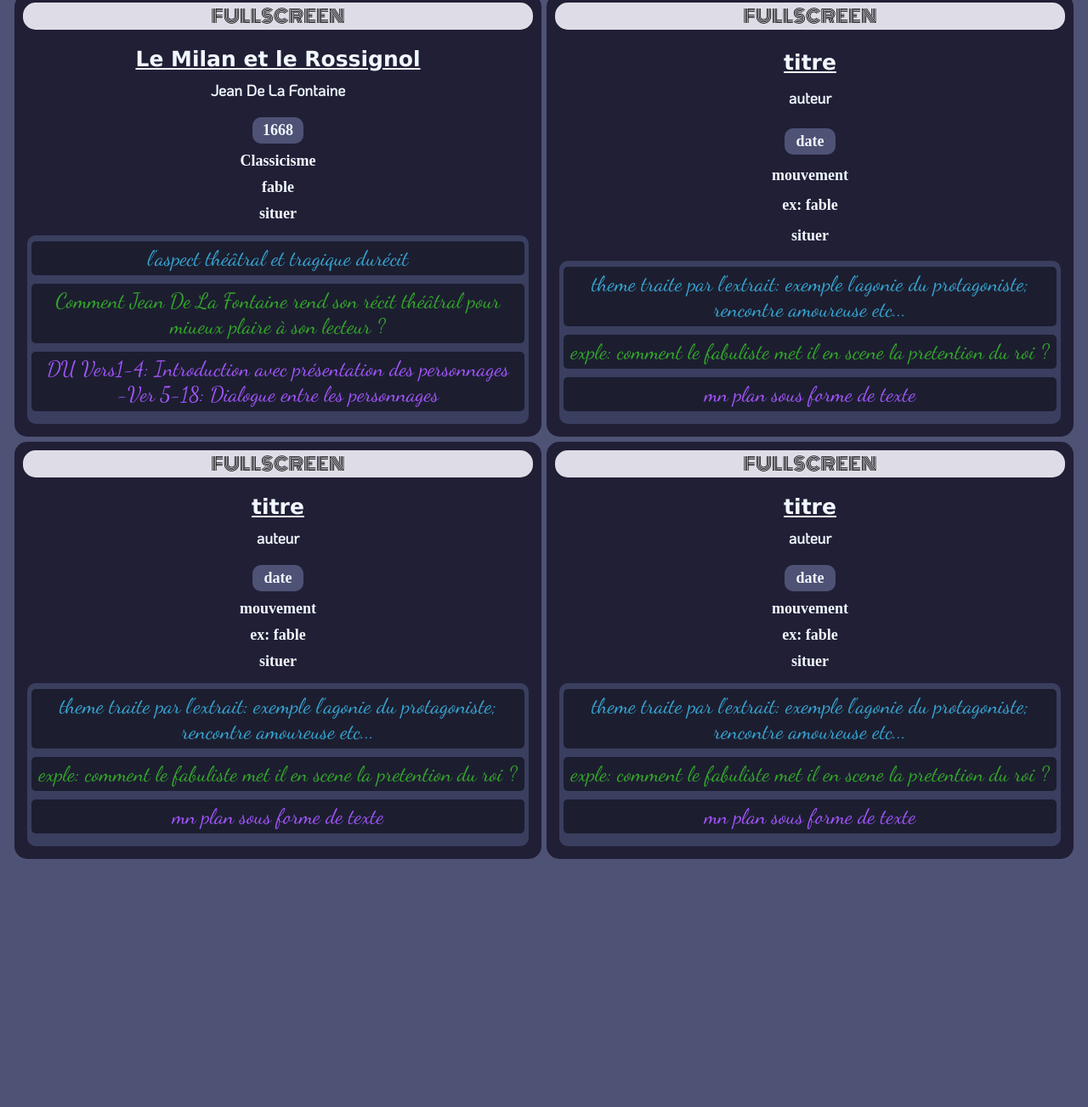
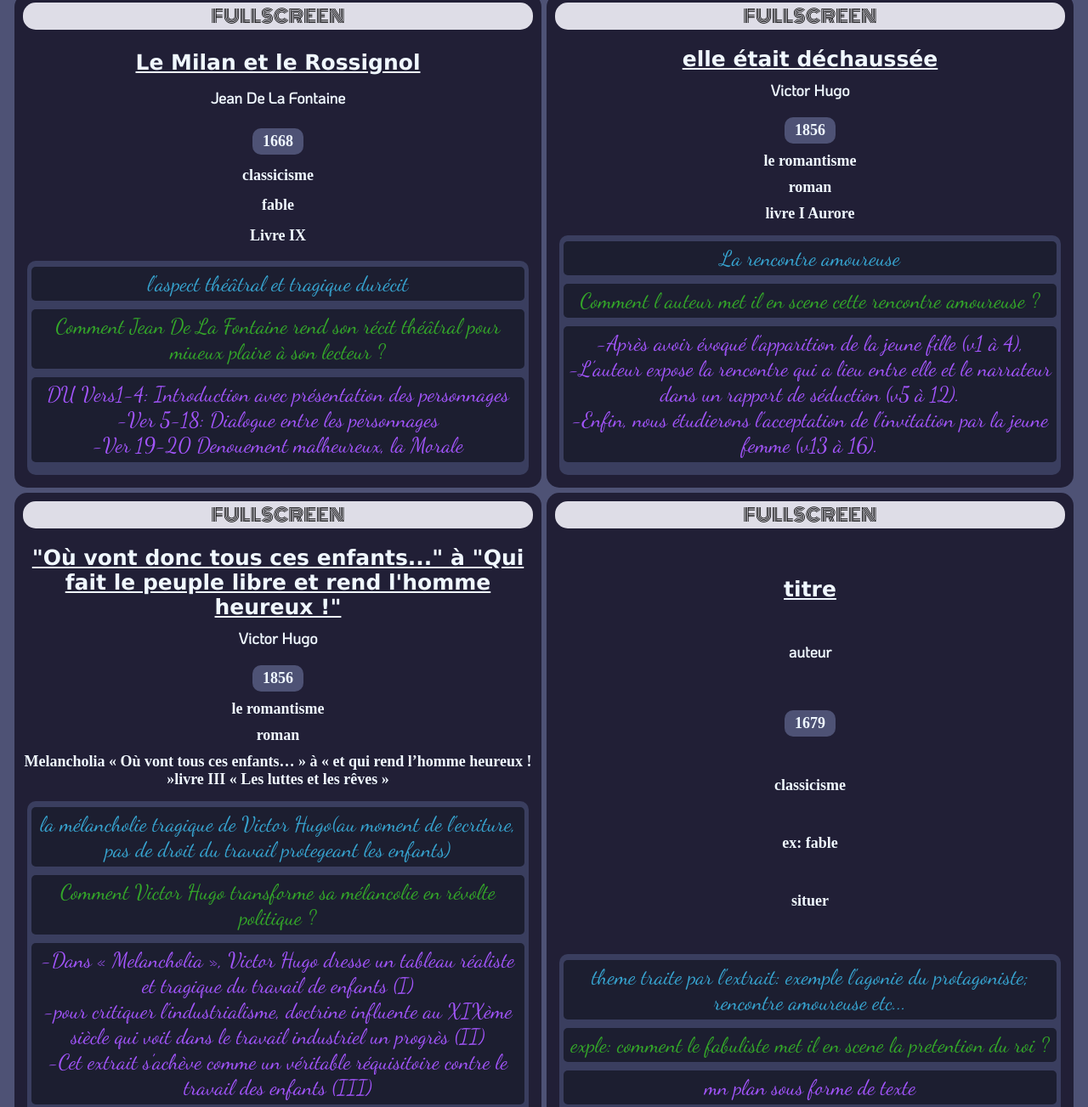
Before and after one commit to LucasSanchez82/oral-bac-fr, a plain HTML site: page index.html in a window 1280 px wide. Shown: the part 706-2009 px from the top of the page at 85% size. Before the commit the page ends 1740 px from the top, so only its background shows below. Drawn offline with Linux system fonts and the light colour scheme.

Commit message:
refresh update

```diff
--- a/data.json
+++ b/data.json
@@ -46,7 +46,7 @@
         "genre": "fable",
         "extrait": {
             "presentation": "presentation",
-            "situer": "situer"
+            "situer": "Livre IX"
         },
         "resume": {
             "personnages": "personnages en presence",
@@ -55,12 +55,51 @@
         },
         "theme": "l'aspect théâtral et tragique durécit",
         "problematique": "Comment Jean De La Fontaine rend son récit théâtral pour miueux plaire à son lecteur ?",
-        "plan": "DU Vers1-4: Introduction avec présentation des personnages ---> -Ver 5-18: Dialogue entre les personnages "
+        "plan": "DU Vers1-4: Introduction avec présentation des personnages ---> -Ver 5-18: Dialogue entre les personnages ---> -Ver 19-20 Denouement malheureux, la Morale"
     },
+    {
+        "title": "elle était déchaussée",
+        "auteur": "Victor Hugo",
+        "date": "1856",
+        "mouvement": "mouvement",
+        "genre": "roman",
+        "extrait": {
+            "presentation": "presentation",
+            "situer": "livre I Aurore"
+        },
+        "resume": {
+            "personnages": "personnages en presence",
+            "cadre": "cadre saption temporel",
+            "actions": "les actions qui se produyisent"
+        },
+        "theme": "La rencontre amoureuse",
+        "problematique": "Comment l auteur met il en scene cette rencontre amoureuse ?",
+        "plan": "-Après avoir évoqué l’apparition de la jeune fille (v1 à 4), ---> -L’auteur expose la rencontre qui a lieu entre elle et le narrateur dans un rapport de séduction (v5 à 12). ---> -Enfin, nous étudierons l’acceptation de l’invitation par la jeune femme (v13 à 16). "
+    },
+    {
+        "title": "\"Où vont donc tous ces enfants...\" à \"Qui fait le peuple libre et rend l'homme heureux !\"",
+        "auteur": "Victor Hugo",
+        "date": "1856",
+        "mouvement": "mouvement",
+        "genre": "roman",
+        "extrait": {
+            "presentation": "presentation",
+            "situer": "Melancholia « Où vont tous ces enfants… » à « et qui rend l’homme heureux ! »livre III « Les luttes et les rêves »"
+        },
+        "resume": {
+            "personnages": "personnages en presence",
+            "cadre": "cadre saption temporel",
+            "actions": "les actions qui se produyisent"
+        },
+        "theme": "la mélancholie tragique de Victor Hugo(au moment de l'ecriture, pas de droit du travail protegeant les enfants)",
+        "problematique": "Comment Victor Hugo transforme sa mélancolie en révolte politique ?",
+        "plan": "-Dans « Melancholia », Victor Hugo dresse un tableau réaliste et tragique du travail de enfants (I) ---> -pour critiquer l’industrialisme, doctrine influente au XIXème siècle qui voit dans le travail industriel un progrès (II) ---> -Cet extrait s’achève comme un véritable réquisitoire contre le travail des enfants (III)"
+    },
+
     {
         "title": "titre",
         "auteur": "auteur",
-        "date": "date",
+        "date": "1679",
         "mouvement": "mouvement",
         "genre": "ex: fable",
         "extrait": {
@@ -75,30 +114,10 @@
         "theme": "theme traite par l'extrait: exemple l'agonie du protagoniste; rencontre amoureuse etc...",
         "problematique": "exple: comment le fabuliste met il en scene la pretention du roi ?",
         "plan": "mn plan sous forme de texte"
-    },
-    {
+    },{
         "title": "titre",
         "auteur": "auteur",
-        "date": "date",
-        "mouvement": "mouvement",
-        "genre": "ex: fable",
-        "extrait": {
-            "presentation": "presentation",
-            "situer": "situer"
-        },
-        "resume": {
-            "personnages": "personnages en presence",
-            "cadre": "cadre saption temporel",
-            "actions": "les actions qui se produyisent"
-        },
-        "theme": "theme traite par l'extrait: exemple l'agonie du protagoniste; rencontre amoureuse etc...",
-        "problematique": "exple: comment le fabuliste met il en scene la pretention du roi ?",
-        "plan": "mn plan sous forme de texte"
-    },
-    {
-        "title": "titre",
-        "auteur": "auteur",
-        "date": "date",
+        "date": "1679",
         "mouvement": "mouvement",
         "genre": "ex: fable",
         "extrait": {
--- a/script.js
+++ b/script.js
@@ -1,7 +1,35 @@
 fetch('data.json')
 .then(response => response.json())
 .then(data => {
+    function mouvement(date) {
+        console.log(date);
+        if (1549<date && date<1570) {
+            return "pléiade"
+        }else if(1570<date && date<1600){
+            return "baroque"
+        }else if(1650<date && date<1700){
+            return "classicisme"
+        }else if(1720<date && date<1770){
+            return "les lumières"
+        }else if(1820<date && date<1865){
+            return "le romantisme"
+        }else if(1818<date && date<1865){
+        //     return "le parnasse"
+        // }else if(1866<date && date<1875){
+            return "le realisme"
+        }else if(1875<date && date<1885){
+            return "le naturalisme"
+        }else if(1885<date && date<1900){
+            return "le symbolisme"
+        }else if(1900<date && date<1923){
+            return "Le dadaisme"
+        }else if(1923<date && date<1940){
+            return "le surrealisme"
+        }else{
+            return "absurde"
+        }
 
+    }
     for (let i = 0; i < data.length; i++) {
         // document.querySelector('#container').innerHTML += '<br />';
         document.querySelector('#container').innerHTML += (
@@ -10,9 +38,9 @@ fetch('data.json')
                 <h1>${data[i].title}</h1>
                 <h2>${data[i].auteur}</h2>
                 <h3>${data[i].date} </h3>
-                <h4>${data[i].mouvement}</h4>
+                <h4>${mouvement(data[i].date)}</h4>
                 <h5>${data[i].genre}</h5>
-                <h6>${data[i].extrait.situer} </h6>
+                <h6>${data[i].extrait.situer}</h6>
                 <div class='blockImp'>
                     <div class='blockItem'> <span class='theme'>${data[i].theme}</span> </div>
                     <div class='blockItem'> <span class='problematique'>${data[i].problematique}</span> </div>
@@ -64,8 +92,8 @@ fetch('data.json')
     function lineBreak(module, number, change) {
         let text = document.querySelectorAll(module)[number].innerText.split(change).join('\n')
         document.querySelectorAll(module)[number].innerText = text
+        if(document.querySelectorAll(module)[number+1]) lineBreak(module, number+1, change)
     }
-    lineBreak('.plan', 1, '--->')
-    lineBreak('.plan', 2, '--->')
-    lineBreak('.plan', 3, '--->')
+    lineBreak('.plan', 0, '--->')
+
 })
--- a/style.css
+++ b/style.css
@@ -175,7 +175,7 @@ body{
 
   body::-webkit-scrollbar {
     width: 6px !important;
-    background-color: transparent;
+    background-color: rgba(0, 0, 0, 0);
   }
 
   body::-webkit-scrollbar-thumb {
```
Also changed, not shown: test.html (added, +12 -0 lines), 1 other file.
